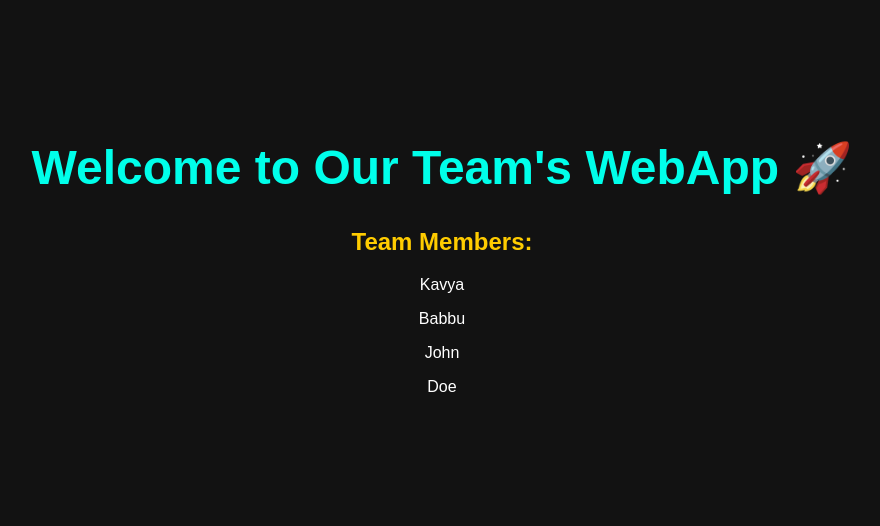
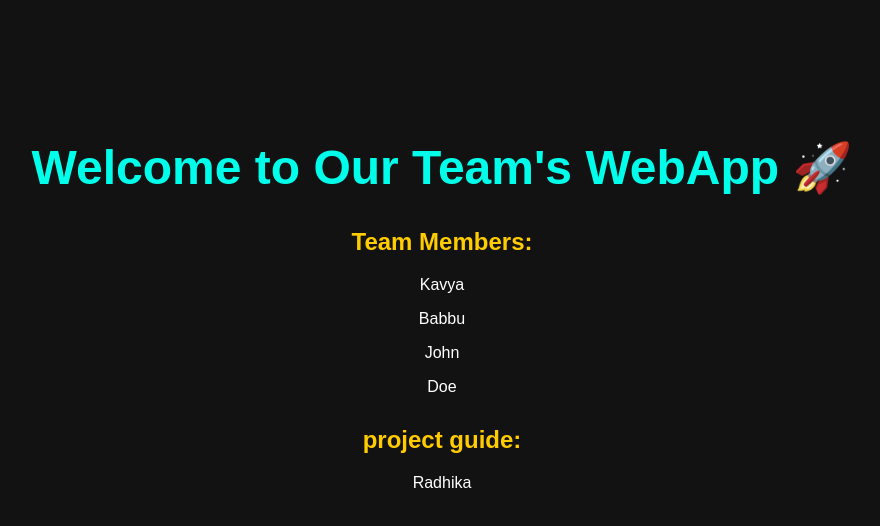
Before and after one commit to kavya-2004-04/CICD-Demo-AWS, a plain HTML site: page index.html in a window 1280 px wide. Shown: the whole page, without its empty margins (198-1078 px from the left). Drawn offline with Linux system fonts and the light colour scheme.

Commit message:
Updated HTML with guide name

```diff
--- a/index.html
+++ b/index.html
@@ -29,5 +29,7 @@
     <p>Babbu</p>
     <p>John</p>
     <p>Doe</p>
+    <h2>project guide:</h2>
+    <p>Radhika </p>
 </body>
 </html>
```
